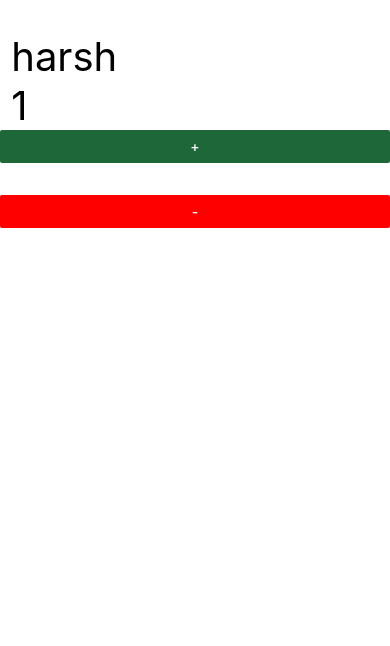
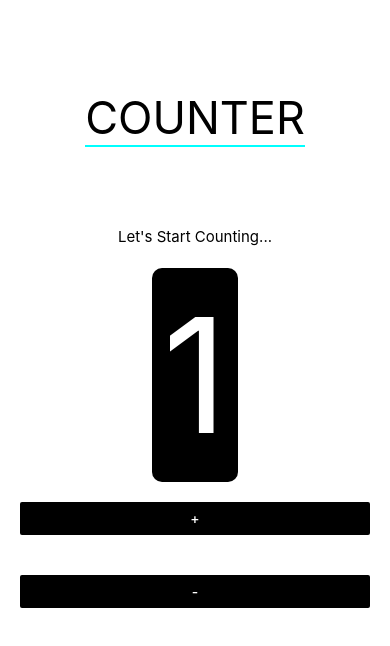
Before and after one commit to Harsh12chauhan/reactnative_learning, a React Native app: screen / in a window 390 px wide. Shown: the top 646 px of the page. Built offline with nearby package versions, Linux system fonts and the light colour scheme.

Commit message:
Created counter component and designed counter app

```diff
--- a/App.js
+++ b/App.js
@@ -1,35 +1,30 @@
-import { React,useState } from "react";
-import {
-  View,
-  Text,
-  ScrollView,
-  Button,
-} from "react-native";
+import { StyleSheet, Text, View } from 'react-native';
+import Counter from './components/Counter';
 
-const App = () => {
-  const name = "harsh";
-  const [count, setCount] = useState(1)
+export default function App() {
+  const title1="Let's Start Counting...";
+  return (
 
-  function add() {
-    setCount(count+1)
+    <>
+    <View style={styles.container}>
+      <Text style={styles.textelement}>COUNTER</Text>
+    </View>
+    <Counter title1= {title1}/>
+    </>
+  );
+}
+
+const styles = StyleSheet.create({
+  container: {
+    flex: 1,
+    backgroundColor: '#fff',
+    alignItems: 'center',
+    justifyContent: 'center',
+  },
+  textelement:{
+    marginTop:20,
+    fontSize: 45,
+    borderBottomWidth:2,
+    borderBottomColor:"aqua"
   }
-  function sub() {
-    setCount(count-1)
-  }
-
-  return (
-    <ScrollView>
-      <View>
-        <Button title="" onPress={add} color="white" />
-        <Button title="" onPress={add} color="white" />
-        <Text style={{ fontSize: 40 }}> {name}</Text>
-        <Text style={{ fontSize: 40 }}> {count}</Text>
-        <Button title="+" onPress={add} color="#1E6738" />
-        <Button title="" onPress={add} color="white" />
-        <Button title="" onPress={add} color="white" />
-        <Button title="-" onPress={sub} color="red" />
-      </View>
-    </ScrollView>
-  );
-};
-export default App;
+});
--- /dev/null
+++ b/components/Counter.js
@@ -0,0 +1,40 @@
+import { React, useState } from "react";
+import { View, Text, ScrollView, Button,StyleSheet } from "react-native";
+
+const Counter = (props) => {
+  const [count, setCount] = useState(1);
+  function add() {
+    setCount(count + 1);
+  }
+  function sub() {
+    setCount(count - 1);
+  }
+
+  return (
+    <ScrollView>
+      <View>
+      <View style={styles.box}>
+        <Text style={{fontSize:15,color:"black", borderRadius:10,padding:10,marginBottom:12}}>{props.title1}</Text>
+      </View>
+      <View style={styles.box}>
+        <Text style={{fontSize:160,color:"white",backgroundColor:"black", borderRadius:10,padding:10}}>{count}</Text>
+      </View>
+      <View style={styles.box}>
+        <Text style={{fontSize:60,color:"white",backgroundColor:"black"}}></Text>
+      </View>
+      <View style={{ margin: 20 }}>
+        <Button title="+" onPress={add} color="black" />
+      </View>
+      <View style={{ margin: 20 }}>
+        <Button title="-" onPress={sub} color="black" />
+      </View>
+      </View>
+    </ScrollView>
+  );
+};
+export default Counter;
+ const styles = StyleSheet.create({
+  box:{
+    alignItems:"center",
+    }
+ })
```
